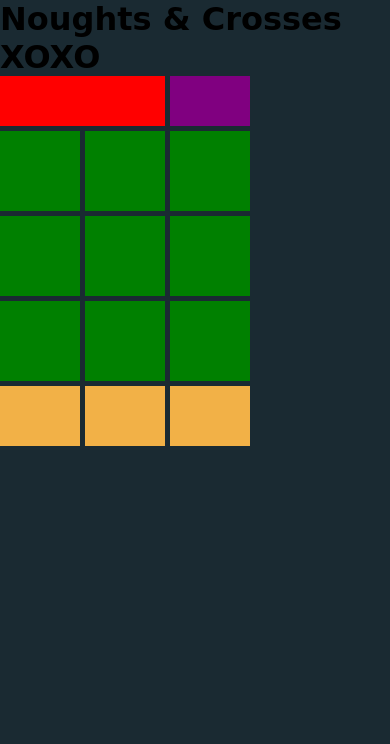
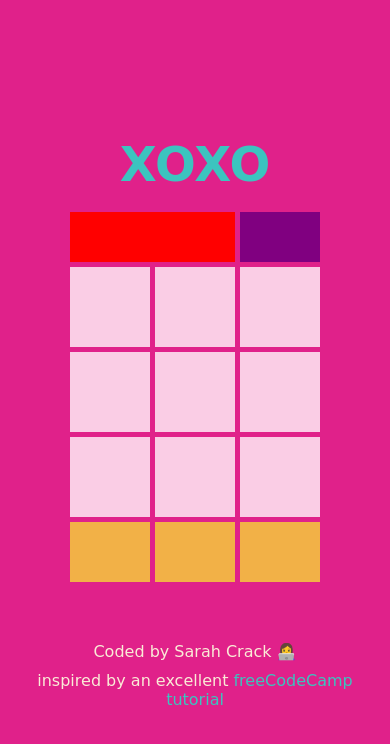
Before and after one commit to sarahcrack/noughts-and-crosses, a plain HTML site: page index.html in a window 390 px wide. Drawn offline with Linux system fonts and the light colour scheme; a web font is replaced by a local one.

Commit message:
added a media query and barbie colours

```diff
--- a/css/styles.css
+++ b/css/styles.css
@@ -6,6 +6,8 @@
   --turquoise: #3cc4bf;
   --yellow: #f2b147;
   --light-grey: #d3d3d3;
+  --barbie-pink: #e0218a;
+  --light-pink: #facde5;
 }
 
 * {
@@ -20,7 +22,22 @@
 html,
 body {
   height: 100%;
-  background-color: var(--dark-grey);
+  background-color: var(--barbie-pink);
+}
+
+body {
+  display: flex;
+  justify-content: center;
+  align-items: center;
+  flex-direction: column;
+  padding: 90px 20px;
+}
+
+h1 {
+  color: var(--turquoise);
+  font-size: 3rem;
+  margin-bottom: 20px;
+  text-align: center;
 }
 
 .grid {
@@ -41,9 +58,45 @@ body {
 }
 
 .square {
-  background-color: green;
+  background-color: var(--light-pink);
 }
 
 .score {
   background-color: #f2b147;
 }
+
+footer {
+  color: antiquewhite;
+  margin-top: 50px;
+}
+
+footer p {
+  margin-top: 10px;
+  text-align: center;
+}
+
+footer a {
+  color: #3cc4bf;
+  text-decoration: none;
+}
+
+/* media queries */
+
+@media (min-width: 768px) {
+  .grid {
+    width: 490px;
+    grid-template-columns: repeat(3, 150px);
+    grid-template-rows: 60px repeat(3, 150px) 60px;
+    gap: 20px;
+  }
+
+  h1 {
+    font-size: 4rem;
+    margin-bottom: 30px;
+  }
+
+  footer {
+    margin-top: 60px;
+    font-size: 1.5rem;
+  }
+}
--- a/index.html
+++ b/index.html
@@ -8,7 +8,7 @@
   </head>
   <body>
     <main>
-      <h1>Noughts & Crosses XOXO</h1>
+      <h1>XOXO</h1>
       <div class="grid">
         <div class="turn"></div>
 
@@ -27,5 +27,16 @@
         <div class="score"></div>
       </div>
     </main>
+    <footer>
+      <p>Coded by Sarah Crack 👩‍💻</p>
+      <p>
+        inspired by an excellent
+        <a
+          href="https://www.freecodecamp.org/news/frontend-web-development-in-depth-project-tutorial/"
+        >
+          freeCodeCamp tutorial</a
+        >
+      </p>
+    </footer>
   </body>
 </html>
```
